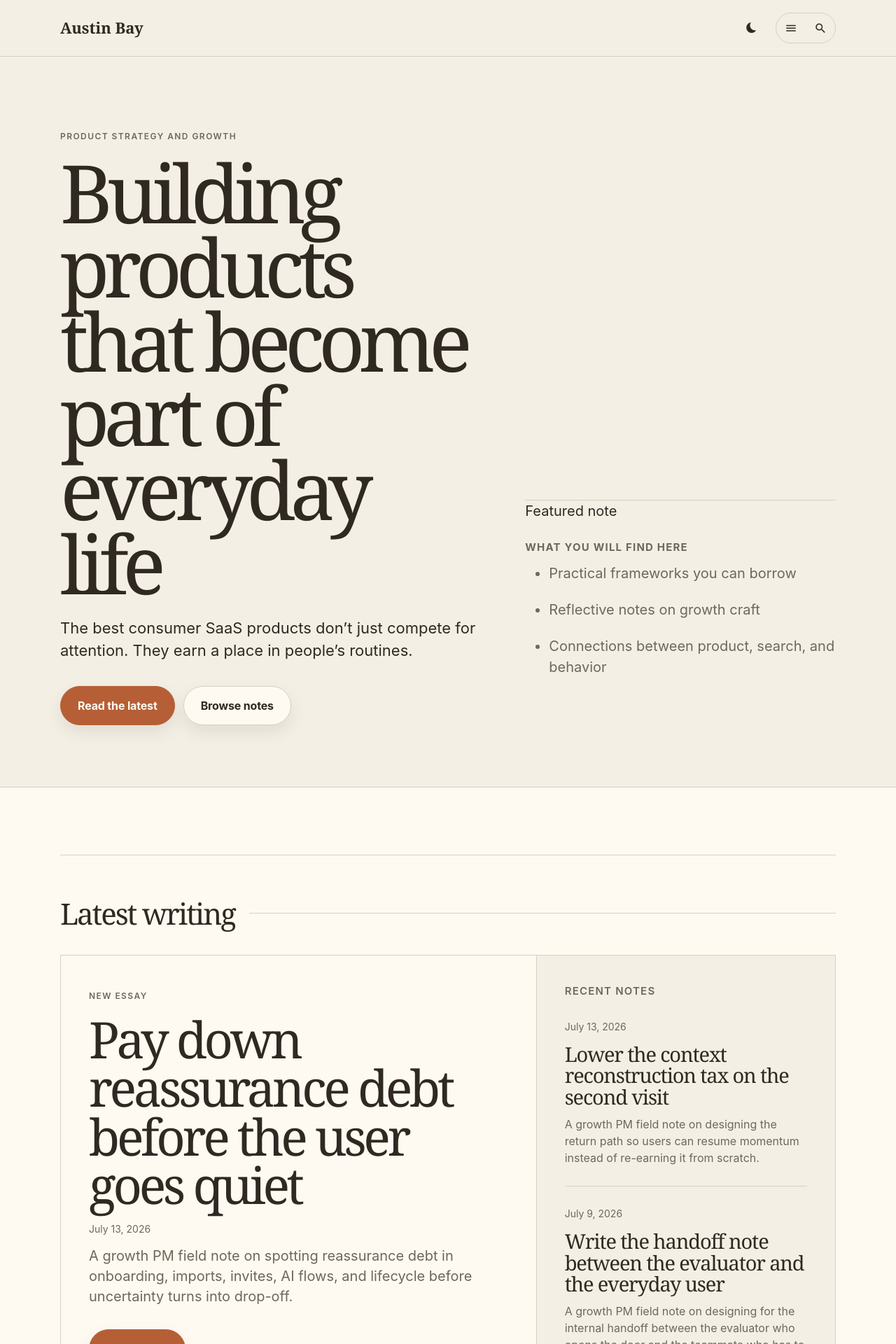
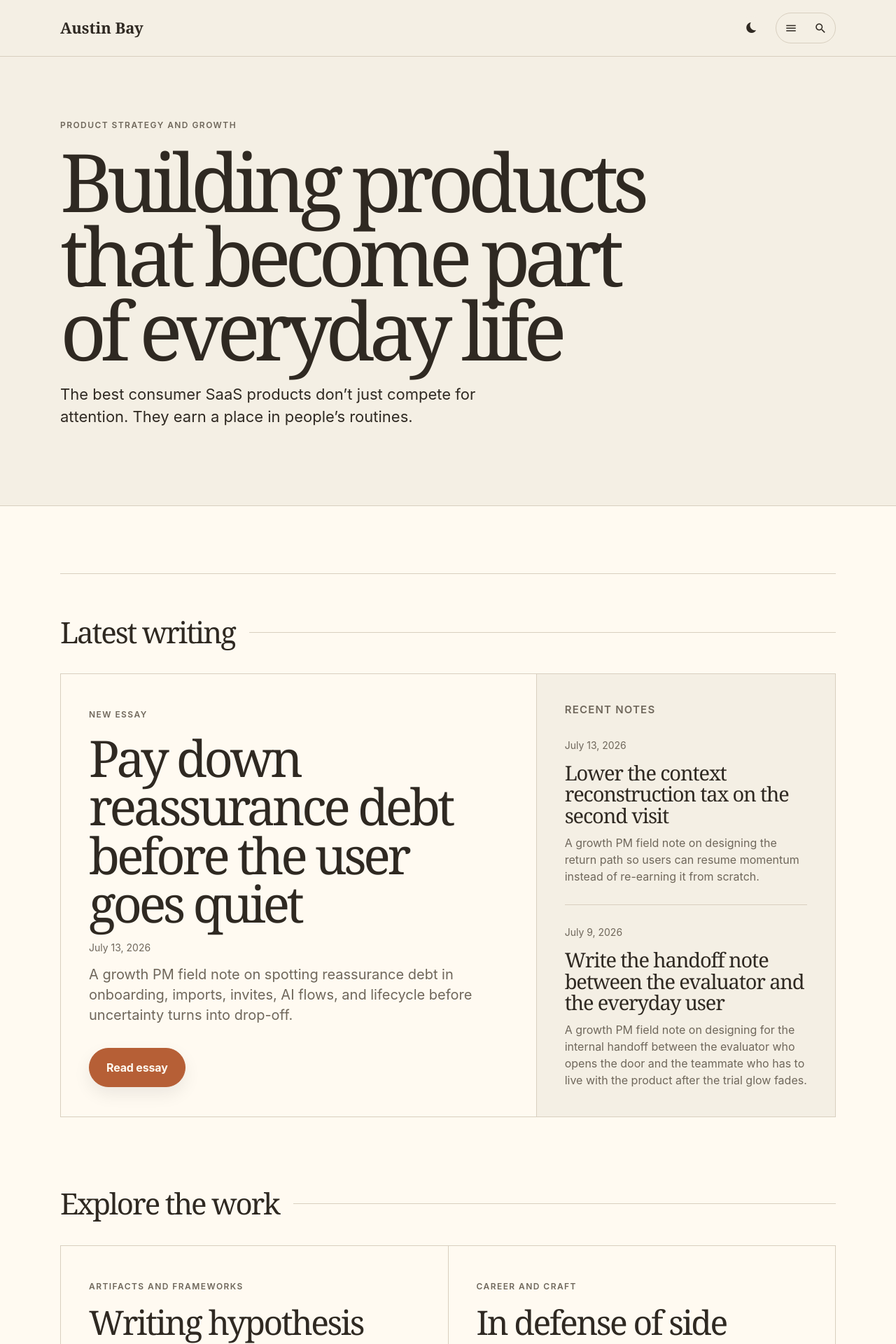
Before and after one commit to austinjbay/austinjbay.github.io, a Jekyll site: the page built from index.md, in a window 1280 px wide. Shown: the top 1920 px of the page at 70% size. Built offline with Jekyll 4.4.1, drawn with Linux system fonts in a browser that asks for light colours; nearby versions of some CDN libraries.

```diff
--- a/_includes/header.html
+++ b/_includes/header.html
@@ -6,11 +6,7 @@
 
         <div class="logo">
           <a class="logo__link" href="{{ site.baseurl }}/">
-          {% if site.logo %}
-            <img class="logo__image" src="{{ site.baseurl }}{{ site.logo }}" alt="{{ site.title }}">
-          {% else %}
             {{ site.header.header__title | default: site.title }}
-          {% endif %}
           </a>
         </div>
 
--- a/_includes/hero.html
+++ b/_includes/hero.html
@@ -3,19 +3,12 @@
   <div class="container">
     <div class="row">
       <div class="col col-12">
-        {% assign latest_post = site.posts.first %}
         <div class="hero__inner">
 
           <div class="hero__left">
             <span class="hero__eyebrow">Product strategy and growth</span>
             <h1 class="hero__title">{{ site.hero.hero__title }}</h1>
             {{ site.hero.hero__description | markdownify | replace: '<p>', '<p class="hero__description">' }}
-            <div class="hero__actions">
-              {% if latest_post %}
-              <a class="button button--primary" href="{{ latest_post.url | relative_url }}">Read the latest</a>
-              {% endif %}
-              <a class="button" href="#explore-threads">Browse notes</a>
-            </div>
             {% if site.mailchimp == "enable" %}
             <div class="hero__subscribe">
               <form class="subscribe-form validate"
@@ -29,28 +22,6 @@
             {% endif %}
           </div>
 
-          <div class="hero__right">
-            <div class="hero__panel">
-              <span class="hero__panel-label">Featured note</span>
-              {% if desk_post %}
-              <div class="hero__panel-block">
-                <p class="hero__panel-title">Current artifact</p>
-                <a class="hero__panel-link" href="{{ desk_post.url | relative_url }}">{{ desk_post.title }}</a>
-                <p class="hero__panel-copy">
-                  {% if desk_post.description %}{{ desk_post.description }}{% else %}A practical note from the growth product desk.{% endif %}
-                </p>
-              </div>
-              {% endif %}
-              <div class="hero__panel-block">
-                <p class="hero__panel-title">What you will find here</p>
-                <ul class="hero__panel-list">
-                  <li>Practical frameworks you can borrow</li>
-                  <li>Reflective notes on growth craft</li>
-                  <li>Connections between product, search, and behavior</li>
-                </ul>
-              </div>
-            </div>
-          </div>
         </div>
       </div>
     </div>
--- a/_sass/3-modules/_header.scss
+++ b/_sass/3-modules/_header.scss
@@ -46,9 +46,6 @@
   }
 }
 
-.logo__image {
-  max-height: 50px;
-}
 
 /* Nav */
 .main-nav {
--- a/_sass/3-modules/_hero.scss
+++ b/_sass/3-modules/_hero.scss
@@ -1,26 +1,26 @@
 /* Hero */
 .hero {
-  padding: 96px 0 88px;
+  padding: 80px 0 76px;
   margin-bottom: 96px;
   background: var(--background-alt-color);
   border-bottom: 1px solid var(--border-color);
 
+  @media only screen and (max-width: 1140px) {
+    padding: 68px 0;
+    margin-bottom: 80px;
+  }
+
   @media only screen and (max-width: $mobile) {
-    padding: 64px 0;
+    padding: 52px 0;
     margin-bottom: 64px;
   }
 }
 
 .hero__inner {
   display: grid;
-  grid-template-columns: minmax(0, 1.15fr) minmax(320px, 0.85fr);
-  gap: 64px;
-  align-items: end;
-
-  @media only screen and (max-width: $desktop) {
-    grid-template-columns: 1fr;
-    gap: 40px;
-  }
+  grid-template-columns: 1fr;
+  gap: 0;
+  align-items: center;
 }
 
 .hero__left {
@@ -37,6 +37,15 @@
   line-height: 0.92;
   letter-spacing: -0.075em;
   color: var(--heading-font-color);
+
+  @media only screen and (max-width: 1140px) {
+    font-size: clamp(48px, 8vw, 92px);
+  }
+
+  @media only screen and (max-width: $mobile) {
+    font-size: clamp(42px, 13vw, 68px);
+    margin-bottom: 18px;
+  }
 }
 
 .hero__description {
@@ -45,63 +54,23 @@
   font-size: 22px;
   line-height: 1.45;
   color: var(--text-color);
+
+  @media only screen and (max-width: 1140px) {
+    max-width: 620px;
+    margin-bottom: 28px;
+    font-size: 20px;
+  }
+
+  @media only screen and (max-width: $mobile) {
+    margin-bottom: 24px;
+    font-size: 18px;
+  }
 }
 
-.hero__actions {
-  display: flex;
-  flex-wrap: wrap;
-  gap: 12px;
-  margin-bottom: 0;
+.hero__subscribe {
+  margin-top: 32px;
+
+  @media only screen and (max-width: 1140px) {
+    margin-top: 28px;
+  }
 }
-
-.hero__subscribe { margin-top: 32px; }
-
-.hero__right { width: 100%; }
-
-.hero__panel {
-  padding: 0;
-  border-top: 1px solid var(--border-color);
-  background: transparent;
-}
-
-.hero__panel-label {
-  margin-top: 24px;
-}
-
-.hero__panel-block {
-  padding: 26px 0;
-}
-
-.hero__panel-block + .hero__panel-block {
-  margin-top: 0;
-  border-top: 1px solid var(--border-color);
-}
-
-.hero__panel-title {
-  margin-bottom: 10px;
-  font-size: 15px;
-  font-weight: 700;
-  letter-spacing: 0.08em;
-  text-transform: uppercase;
-  color: var(--text-alt-color);
-}
-
-.hero__panel-link {
-  display: inline-block;
-  margin-bottom: 12px;
-  font-family: $heading-font-family;
-  font-size: 34px;
-  line-height: 1.05;
-  font-weight: 500;
-  letter-spacing: -0.05em;
-  color: var(--heading-font-color);
-
-  &:hover { color: var(--heading-font-color); }
-}
-
-.hero__panel-list {
-  display: grid;
-  gap: 12px;
-  padding-left: 18px;
-  color: var(--text-alt-color);
-}
--- a/_sass/4-layouts/_post.scss
+++ b/_sass/4-layouts/_post.scss
@@ -13,6 +13,18 @@
 
   @media only screen and (max-width: $mobile) {
     margin-bottom: 32px;
+  }
+}
+
+.post-head {
+  padding-top: 96px;
+
+  @media only screen and (max-width: $desktop) {
+    padding-top: 76px;
+  }
+
+  @media only screen and (max-width: $mobile) {
+    padding-top: 56px;
   }
 }
 
--- a/js/common.js
+++ b/js/common.js
@@ -124,7 +124,6 @@
   }
 
 
-
   /* =================================
   // Smooth scroll to the tags page
   ================================= */
```
